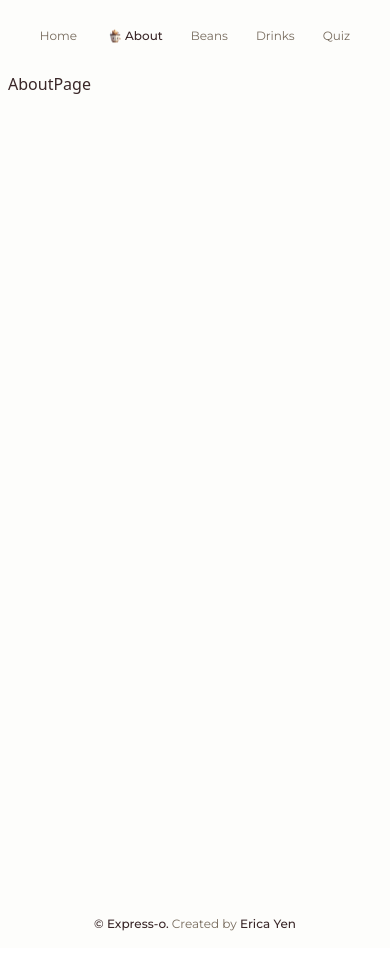
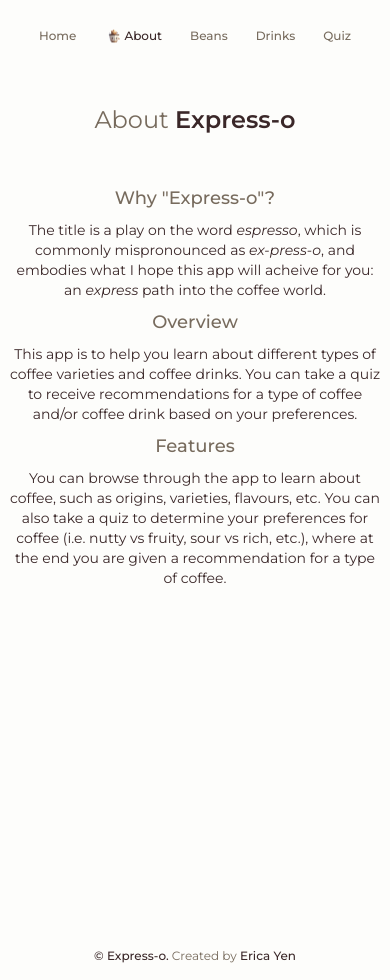
Before and after one commit to ericayen/erica-yen-capstone, a React (Create React App) app: page /about in a window 390 px wide. Before the commit the page ends 948 px from the top, so only its background shows below. Built offline with nearby package versions, Linux system fonts and the light colour scheme.

Commit message:
completed About Page and responsive styling. renamed <div>s to be more semantic. minor change to header.

```diff
--- a/src/components/Header.jsx
+++ b/src/components/Header.jsx
@@ -5,7 +5,7 @@ const logo = require("../assets/Logo/logo.png");
 function Header() {
   const location = useLocation();
   return (
-    <div className="w-dvw bg-white py-4 font-ms selection:bg-brown-light selection:text-white">
+    <div className="w-dvw bg-white py-4 pb-12 font-ms lg:pb-28 selection:bg-brown-light selection:text-white">
       <nav className="leading-loose flex justify-center items-center space-x-1 sm:space-x-2 lg:space-x-4">
         {[
           ["Home", "/"],
@@ -17,10 +17,8 @@ function Header() {
           <>
             <a
               href={url}
-              className={`leading-loose rounded-full px-3 py-2 text-xs md:text-sm lg:text-base hover:bg-beige-light ${
-                location.pathname === url
-                  ? "text-brown-dark font-medium"
-                  : "text-brown"
+              className={`leading-loose rounded-full px-3 py-2 font-medium text-xs md:text-sm lg:text-base hover:bg-beige-light ${
+                location.pathname === url ? "text-brown-dark" : "text-brown"
               } ${
                 location.pathname === url && url === "/"
                   ? "underline underline-offset-8"
--- a/src/pages/AboutPage.jsx
+++ b/src/pages/AboutPage.jsx
@@ -2,9 +2,48 @@ import React from "react";
 
 function AboutPage() {
   return (
-    <div className="px-2 bg-white min-h-dvh text-brown-dark w-screen selection:bg-brown-light selection:text-white">
-      AboutPage
-    </div>
+    <body className="leading-loose text-center px-2 sm:px-8 lg:px-36 xl:px-48 2xl:px-96 bg-white min-h-dvh w-screen font-ms text-brown-dark selection:bg-brown-light selection:text-white">
+      <h1 className="pb-12 lg:pb-28 text-2xl sm:text-4xl lg:text-5xl">
+        <span className="text-brown">About </span>
+        <span className="font-semibold">Express-o</span>
+      </h1>
+      <section className="pb-8">
+        <div>
+          <h2 className="text-brown font-medium text-lg sm:text-2xl lg:text-3xl">
+            Why "Express-o"?
+          </h2>
+          <p className="text-sm sm:text-lg lg:text-xl py-2 sm:py-4 lg:py-8">
+            The title is a play on the word <i>espresso</i>, which is commonly
+            mispronounced as <i>ex-press-o</i>, and embodies what I hope this
+            app will acheive for you: an <i>express</i> path into the coffee
+            world.
+          </p>
+        </div>
+        <div>
+          <h2 className="text-brown font-medium text-lg sm:text-2xl lg:text-3xl">
+            Overview
+          </h2>
+          <p className="text-sm sm:text-lg lg:text-xl py-2 sm:py-4 lg:py-8">
+            This app is to help you learn about different types of coffee
+            varieties and coffee drinks. You can take a quiz to receive
+            recommendations for a type of coffee and/or coffee drink based on
+            your preferences.
+          </p>
+        </div>
+        <div>
+          <h2 className="text-brown font-medium text-lg sm:text-2xl lg:text-3xl">
+            Features
+          </h2>
+          <p className="text-sm sm:text-lg lg:text-xl py-2 sm:py-4 lg:py-8">
+            You can browse through the app to learn about coffee, such as
+            origins, varieties, flavours, etc. You can also take a quiz to
+            determine your preferences for coffee (i.e. nutty vs fruity, sour vs
+            rich, etc.), where at the end you are given a recommendation for a
+            type of coffee.
+          </p>
+        </div>
+      </section>
+    </body>
   );
 }
 
--- a/src/pages/HomePage.jsx
+++ b/src/pages/HomePage.jsx
@@ -22,14 +22,14 @@ function HomePage() {
   }, []);
 
   return (
-    <div className="px-2 bg-white min-h-dvh selection:bg-brown-light selection:text-white">
-      <div className="pt-28 flex flex-col items-center justify-center content-between">
-        <div className="leading-loose text-brown w-screen whitespace-nowrap overflow-hidden animate-typing font-ms text-2xl sm:text-4xl lg:text-5xl text-center">
+    <body className="px-2 bg-white min-h-dvh selection:bg-brown-light selection:text-white">
+      <div className="flex flex-col items-center justify-center content-between">
+        <h1 className="leading-loose text-brown w-screen whitespace-nowrap overflow-hidden animate-typing font-ms text-2xl sm:text-4xl lg:text-5xl text-center">
           Welcome to{" "}
           <span className="font-semibold text-brown-dark pe-2 text-3xl sm:text-6xl lg:text-7xl">
             Express-<span className="inline-block animate-bounce">o</span>
           </span>
-        </div>
+        </h1>
       </div>
 
       {showComponent && (
@@ -60,7 +60,7 @@ function HomePage() {
           </button>
         </div>
       )}
-    </div>
+    </body>
   );
 }
 
```
